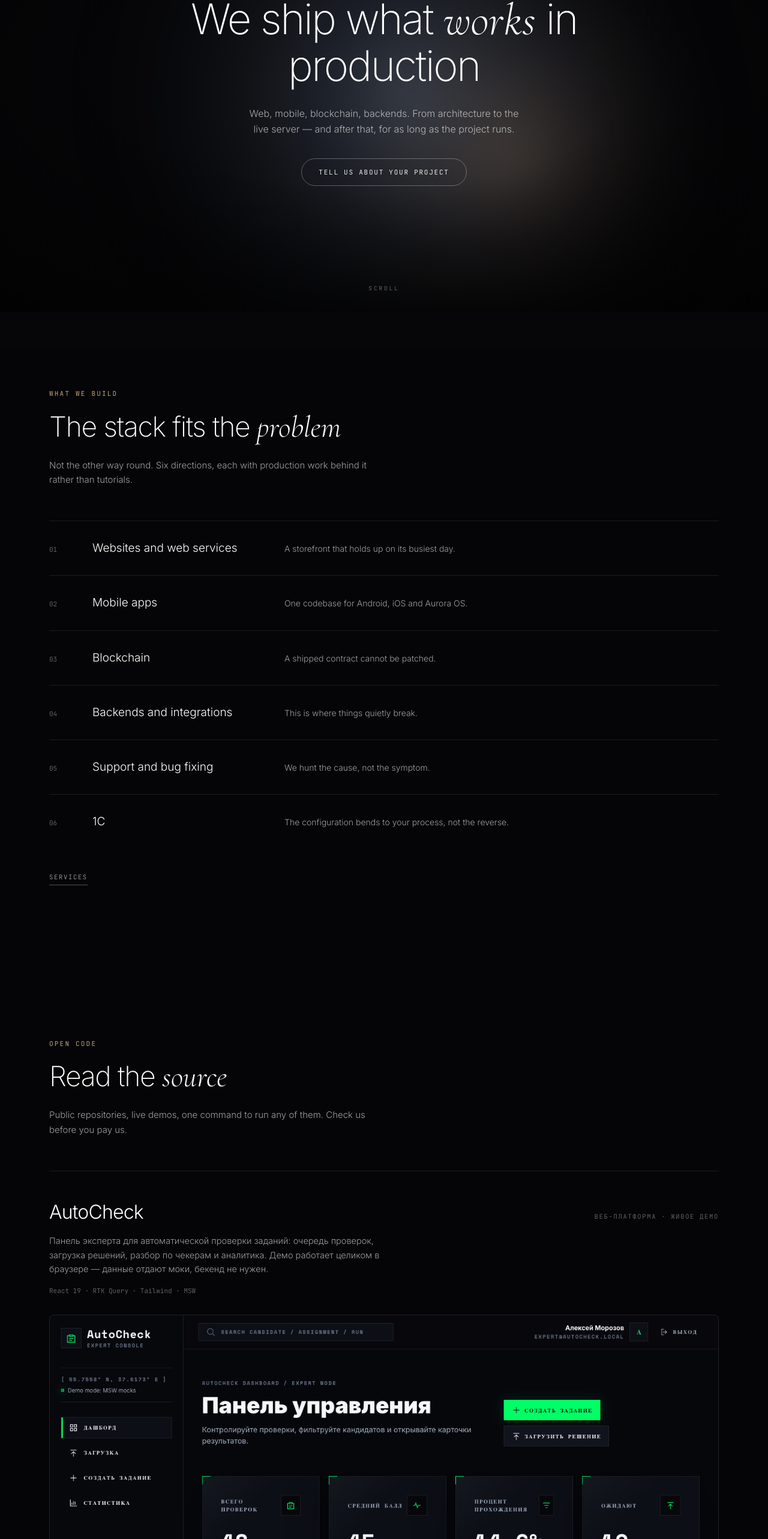
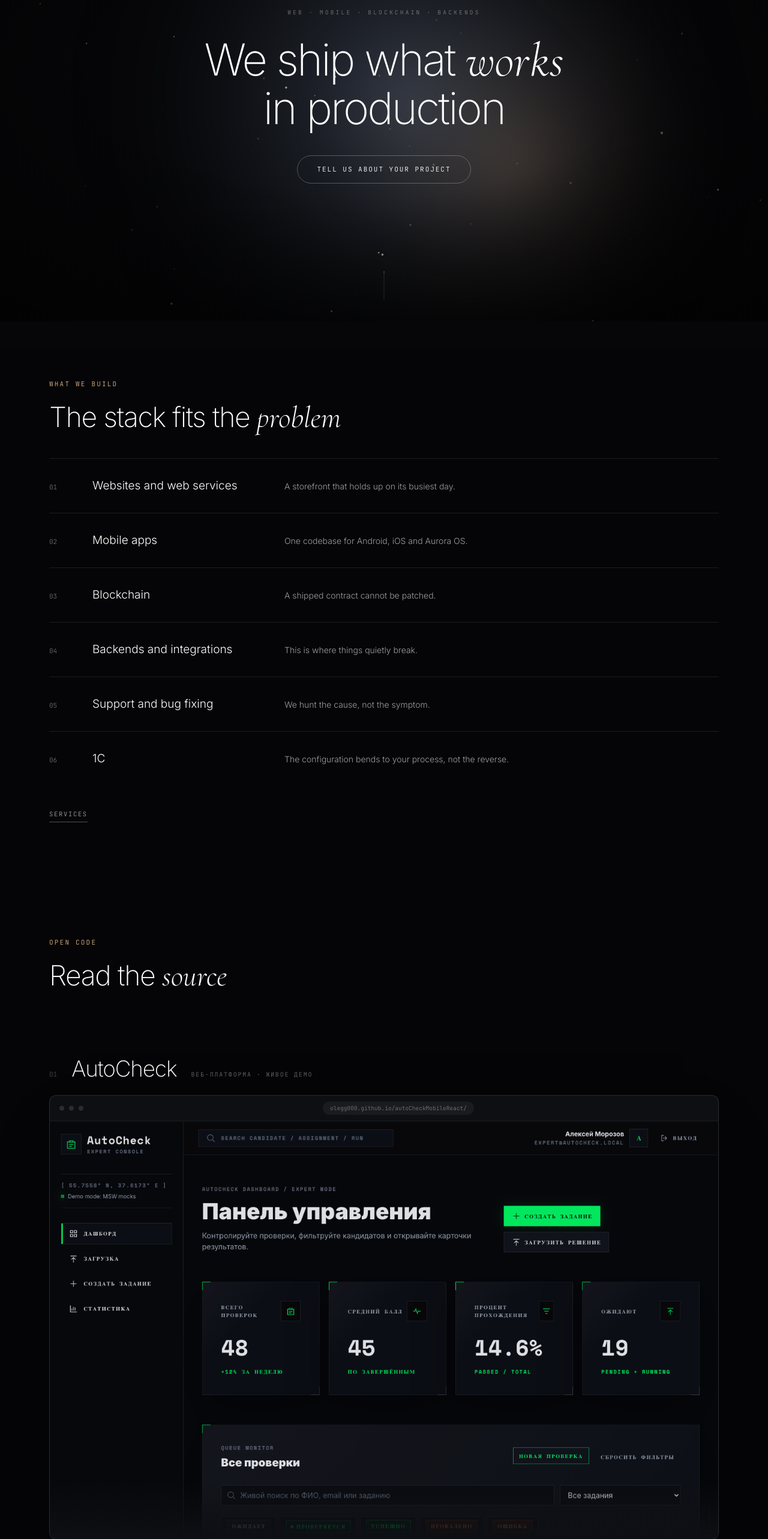
Before and after one commit to Olegg000/lendvis, a React (Vite) app: page / in a window 1280 px wide. Shown: the part 216-2782 px from the top of the page at 60% size. Built offline with nearby package versions, Linux system fonts and the light colour scheme.

Commit message:
Give the page something to look at
Dust drifting through the light, a title that pulls into focus word by word, screenshots framed as browser windows, and a light drip instead of the word scroll. Less prose, tighter spacing.

```diff
--- /dev/null
+++ b/src/components/Dust.tsx
@@ -0,0 +1,81 @@
+import { useEffect, useRef } from 'react'
+
+type Mote = { x: number; y: number; r: number; a: number; vx: number; vy: number; ph: number }
+
+/**
+ * Пылинки в луче света: медленно плывут вверх, мерцают, слегка сносятся вбок.
+ * Тот самый «кинематографический» слой, из-за которого кадр перестаёт быть пустым.
+ */
+export function Dust({ density = 1 }: { density?: number }) {
+  const ref = useRef<HTMLCanvasElement>(null)
+
+  useEffect(() => {
+    const canvas = ref.current
+    if (!canvas) return
+    const ctx = canvas.getContext('2d')
+    if (!ctx) return
+    if (window.matchMedia('(prefers-reduced-motion: reduce)').matches) return
+
+    const dpr = Math.min(window.devicePixelRatio || 1, 2)
+    let w = 0
+    let h = 0
+    let raf = 0
+    let motes: Mote[] = []
+
+    const seed = () => {
+      const count = Math.round(Math.min(90, (w * h) / 16000) * density)
+      motes = Array.from({ length: count }, () => ({
+        x: Math.random() * w,
+        y: Math.random() * h,
+        r: 0.5 + Math.random() * 1.7,
+        a: 0.12 + Math.random() * 0.5,
+        vx: (Math.random() - 0.5) * 0.09,
+        vy: -0.05 - Math.random() * 0.16,
+        ph: Math.random() * Math.PI * 2,
+      }))
+    }
+
+    const resize = () => {
+      const parent = canvas.parentElement
+      w = parent?.clientWidth ?? window.innerWidth
+      h = parent?.clientHeight ?? window.innerHeight
+      canvas.width = Math.max(1, Math.floor(w * dpr))
+      canvas.height = Math.max(1, Math.floor(h * dpr))
+      canvas.style.width = w + 'px'
+      canvas.style.height = h + 'px'
+      ctx.setTransform(dpr, 0, 0, dpr, 0, 0)
+      seed()
+    }
+
+    const draw = (time: number) => {
+      ctx.clearRect(0, 0, w, h)
+      for (const m of motes) {
+        m.x += m.vx
+        m.y += m.vy
+        if (m.y < -8) {
+          m.y = h + 8
+          m.x = Math.random() * w
+        }
+        if (m.x < -8) m.x = w + 8
+        if (m.x > w + 8) m.x = -8
+        // мерцание: каждая пылинка дышит в своём такте
+        const twinkle = 0.55 + 0.45 * Math.sin(time / 900 + m.ph)
+        ctx.beginPath()
+        ctx.arc(m.x, m.y, m.r, 0, Math.PI * 2)
+        ctx.fillStyle = `rgba(255,248,235,${m.a * twinkle})`
+        ctx.fill()
+      }
+      raf = requestAnimationFrame(draw)
+    }
+
+    resize()
+    raf = requestAnimationFrame(draw)
+    window.addEventListener('resize', resize, { passive: true })
+    return () => {
+      cancelAnimationFrame(raf)
+      window.removeEventListener('resize', resize)
+    }
+  }, [density])
+
+  return <canvas ref={ref} aria-hidden="true" className="pointer-events-none absolute inset-0 z-[1] h-full w-full" />
+}
--- a/src/components/WorkCard.tsx
+++ b/src/components/WorkCard.tsx
@@ -1,90 +1,111 @@
-import { useState } from 'react'
-import { motion, useReducedMotion } from 'framer-motion'
+import { useRef, useState } from 'react'
+import { motion, useReducedMotion, useScroll, useTransform } from 'framer-motion'
 import type { Project } from '../data'
 import { useLang } from '../lib/i18n'
 
+const EASE = [0.22, 0.61, 0.24, 1] as const
+
 /**
- * Карточка работы в строгой подаче: сначала название и мета, потом кадр.
- * Если у проекта есть живое демо — оно открывается прямо здесь, в рамке,
- * и с ним можно повозиться, не уходя с сайта.
+ * Работа в кадре: крупный номер, короткая подпись и экран в окне браузера.
+ * По клику окно оживает — внутри крутится настоящее демо.
  */
 export function WorkCard({ project, index }: { project: Project; index: number }) {
   const { lang } = useLang()
   const still = useReducedMotion()
   const [live, setLive] = useState(false)
+  const ref = useRef<HTMLDivElement>(null)
+
+  const { scrollYProgress } = useScroll({ target: ref, offset: ['start end', 'end start'] })
+  const y = useTransform(scrollYProgress, [0, 1], [26, -26])
 
   const label = {
-    ru: { play: 'Запустить прямо здесь', open: 'Открыть отдельно', code: 'Код', running: 'Работает вживую' },
-    en: { play: 'Run it right here', open: 'Open separately', code: 'Code', running: 'Running live' },
+    ru: { play: 'Запустить', open: 'Открыть', code: 'Код', running: 'работает вживую' },
+    en: { play: 'Run it', open: 'Open', code: 'Code', running: 'running live' },
   }[lang]
 
   return (
     <motion.article
-      initial={still ? false : { opacity: 0, y: 26 }}
+      initial={still ? false : { opacity: 0, y: 30 }}
       whileInView={{ opacity: 1, y: 0 }}
-      viewport={{ once: true, margin: '-60px' }}
-      transition={{ duration: 0.8, delay: Math.min(index * 0.06, 0.24), ease: [0.22, 0.61, 0.24, 1] }}
-      className="border-t border-line py-12 first:border-t-0 first:pt-0"
+      viewport={{ once: true, margin: '-80px' }}
+      transition={{ duration: 0.9, ease: EASE }}
+      className="group relative py-16 first:pt-0"
     >
-      <div className="flex flex-wrap items-baseline justify-between gap-x-8 gap-y-2">
-        <h3 className="text-[clamp(1.4rem,3vw,2rem)] leading-tight font-light tracking-[-0.025em]">{project.name}</h3>
-        <span className="font-mono text-[10.5px] tracking-[0.16em] text-faint uppercase">{project.kind}</span>
+      <div className="mb-6 flex flex-wrap items-baseline gap-x-6 gap-y-1">
+        <span className="font-mono text-[11px] text-white/25 tabular-nums">{String(index + 1).padStart(2, '0')}</span>
+        <h3 className="text-[clamp(1.5rem,3.4vw,2.3rem)] leading-tight font-extralight tracking-[-0.03em]">
+          {project.name}
+        </h3>
+        <span className="font-mono text-[10px] tracking-[0.18em] text-faint uppercase">{project.kind}</span>
       </div>
 
-      <p className="mt-4 max-w-[62ch] text-[14.5px] leading-relaxed text-soft">{project.summary}</p>
+      {/* Окно браузера: кадру нужна рама, иначе скриншот висит в воздухе */}
+      <motion.div
+        ref={ref}
+        style={still ? undefined : { y }}
+        className="overflow-hidden rounded-xl border border-white/12 bg-[#0d0f13] shadow-[0_50px_120px_-60px_rgba(0,0,0,1)] transition-colors duration-500 group-hover:border-white/25"
+      >
+        <div className="flex items-center gap-2 border-b border-white/8 px-4 py-2.5">
+          <span className="h-2 w-2 rounded-full bg-white/12" />
+          <span className="h-2 w-2 rounded-full bg-white/12" />
+          <span className="h-2 w-2 rounded-full bg-white/12" />
+          <span className="mx-auto flex items-center gap-2 rounded-full bg-white/[0.05] px-3 py-1 font-mono text-[9.5px] text-white/40">
+            {live && <span className="h-1.5 w-1.5 rounded-full bg-[#5ec08a]" />}
+            {live ? label.running : (project.demo ?? project.repo).replace(/^https?:\/\//, '').slice(0, 42)}
+          </span>
+        </div>
 
-      <p className="mt-4 font-mono text-[11px] text-faint">{project.stack.join(' · ')}</p>
-
-      <div className="relative mt-8 overflow-hidden rounded-lg border border-line bg-panel">
         {live && project.demo ? (
-          <>
-            <div className="flex items-center gap-2 border-b border-line px-3 py-2">
-              <span className="h-1.5 w-1.5 rounded-full bg-[#5ec08a]" />
-              <span className="font-mono text-[9.5px] tracking-[0.14em] text-faint uppercase">{label.running}</span>
-              <span className="ml-auto font-mono text-[9.5px] text-faint">{project.demo.replace('https://', '')}</span>
-            </div>
           <iframe
             src={project.demo}
             title={project.name}
             loading="lazy"
-              className="block h-[420px] w-full bg-white sm:h-[520px]"
+            className="block h-[440px] w-full bg-white sm:h-[560px]"
           />
-          </>
         ) : (
           <div className="relative">
-            <img src={project.shots[0]} alt="" loading="lazy" className="block w-full object-cover object-top" />
+            <img
+              src={project.shots[0]}
+              alt=""
+              loading="lazy"
+              className="block aspect-[16/10] w-full object-cover object-top opacity-90 transition-all duration-[900ms] group-hover:scale-[1.015] group-hover:opacity-100"
+            />
+            <div className="pointer-events-none absolute inset-x-0 bottom-0 h-24 bg-gradient-to-t from-[#0d0f13] to-transparent" />
             {project.demo && (
               <button
                 type="button"
                 onClick={() => setLive(true)}
-                data-cursor={lang === 'ru' ? 'запустить' : 'run'}
-                className="absolute inset-0 flex items-center justify-center bg-ground/55 opacity-0 backdrop-blur-[1px] transition-opacity duration-300 hover:opacity-100 focus-visible:opacity-100"
+                data-cursor={label.play.toLowerCase()}
+                className="absolute inset-0 flex items-center justify-center opacity-0 transition-opacity duration-500 group-hover:opacity-100 focus-visible:opacity-100"
               >
-                <span className="rounded-full border border-white/45 bg-ground/70 px-6 py-3 font-mono text-[11px] tracking-[0.16em] uppercase">
+                <span className="rounded-full border border-white/40 bg-black/45 px-7 py-3 font-mono text-[10.5px] tracking-[0.2em] uppercase backdrop-blur-sm">
                   {label.play}
                 </span>
               </button>
             )}
           </div>
         )}
-      </div>
+      </motion.div>
 
-      <div className="mt-6 flex flex-wrap items-center gap-x-7 gap-y-3">
+      <div className="mt-5 flex flex-wrap items-center justify-between gap-4">
+        <p className="font-mono text-[10.5px] text-faint">{project.stack.slice(0, 4).join(' · ')}</p>
+        <div className="flex items-center gap-6">
           {project.demo && (
             <a
               href={project.demo}
-            className="rounded-full border border-white/25 px-5 py-2.5 font-mono text-[10.5px] tracking-[0.16em] uppercase transition-colors hover:border-white/60"
+              className="border-b border-white/25 pb-1 font-mono text-[10px] tracking-[0.18em] text-soft uppercase transition-colors hover:border-white/70 hover:text-fg"
             >
               {label.open}
             </a>
           )}
           <a
             href={project.repo}
-          className="border-b border-white/30 pb-1 font-mono text-[10.5px] tracking-[0.16em] text-soft uppercase transition-colors hover:border-white/70 hover:text-fg"
+            className="border-b border-white/25 pb-1 font-mono text-[10px] tracking-[0.18em] text-soft uppercase transition-colors hover:border-white/70 hover:text-fg"
           >
             {label.code}
           </a>
         </div>
+      </div>
     </motion.article>
   )
 }
--- a/src/copy.ts
+++ b/src/copy.ts
@@ -19,6 +19,7 @@ export const copy = {
         titleAfter: 'в проде',
         subtitle:
           'Сайты, мобильные приложения, блокчейн, бекенды. От архитектуры до боевого сервера — и дальше, пока проект живёт.',
+        tagline: 'Сайты · Мобильные · Блокчейн · Бекенды',
         ctaPrimary: 'Расскажите о задаче',
         ctaSecondary: 'Обсудить задачу',
         scroll: 'Прокрутите',
@@ -235,6 +236,7 @@ export const copy = {
         titleAfter: 'in production',
         subtitle:
           'Web, mobile, blockchain, backends. From architecture to the live server — and after that, for as long as the project runs.',
+        tagline: 'Web · Mobile · Blockchain · Backends',
         ctaPrimary: 'Tell us about your project',
         ctaSecondary: 'Talk it through',
         scroll: 'Scroll',
--- a/src/pages/Home.tsx
+++ b/src/pages/Home.tsx
@@ -33,7 +33,7 @@ export function SectionHead({
   lead?: string
 }) {
   return (
-    <header className="mb-14">
+    <header className="mb-10">
       {eyebrow && (
         <Reveal>
           <p className="eyebrow mb-5">{eyebrow}</p>
@@ -62,12 +62,11 @@ export default function Home() {
     <>
       <Hero />
 
-      <section className="mx-auto max-w-[1180px] px-5 py-24 sm:px-8 sm:py-32">
+      <section className="mx-auto max-w-[1180px] px-5 py-20 sm:px-8 sm:py-24">
         <SectionHead
           eyebrow={t.home.services.eyebrow}
           title={t.home.services.title}
           accent={t.home.services.titleAccent}
-          lead={t.home.services.lead}
         />
         <div>
           {t.services.items.map((s, i) => (
@@ -92,12 +91,11 @@ export default function Home() {
         </Reveal>
       </section>
 
-      <section className="mx-auto max-w-[1180px] px-5 py-24 sm:px-8 sm:py-32">
+      <section className="mx-auto max-w-[1180px] px-5 py-20 sm:px-8 sm:py-24">
         <SectionHead
           eyebrow={t.home.work.eyebrow}
           title={t.home.work.title}
           accent={t.home.work.titleAccent}
-          lead={t.home.work.lead}
         />
         {shown.map((p, i) => (
           <WorkCard key={p.n} project={p} index={i} />
@@ -112,16 +110,13 @@ export default function Home() {
         </Reveal>
       </section>
 
-      <section className="mx-auto max-w-[1180px] px-5 py-24 sm:px-8 sm:py-32">
+      <section className="mx-auto max-w-[1180px] px-5 py-20 sm:px-8 sm:py-24">
         <div className="border-t border-line pt-14">
           <Reveal>
             <h2 className="max-w-[18ch] text-[clamp(1.7rem,4vw,2.9rem)] leading-[1.1] font-extralight tracking-[-0.03em]">
               {t.home.final.title}
               <span className="font-serif text-[1.08em] font-light italic tracking-normal"> {t.home.final.titleAccent}</span>
             </h2>
-          </Reveal>
-          <Reveal delay={0.08}>
-            <p className="mt-6 max-w-[54ch] text-[15px] leading-relaxed text-soft">{t.home.final.text}</p>
           </Reveal>
           <Reveal delay={0.16}>
             <Link
--- a/src/sections/Hero.tsx
+++ b/src/sections/Hero.tsx
@@ -1,62 +1,105 @@
 import { Link } from 'react-router-dom'
-import { motion, useReducedMotion } from 'framer-motion'
+import { motion, useReducedMotion, useScroll, useTransform } from 'framer-motion'
+import { useRef } from 'react'
 import { LightField } from '../components/Atmosphere'
+import { Dust } from '../components/Dust'
 import { useLang } from '../lib/i18n'
 
 const EASE = [0.22, 0.61, 0.24, 1] as const
 
-/**
- * Первый экран: всё по центру, максимум воздуха, один дышащий источник света.
- * Регалий здесь намеренно нет — только суть и приглашение к разговору.
- */
+/** Заголовок собирается из размытия по словам — как наводка резкости в кадре. */
+function FocusIn({ text, className, delay = 0 }: { text: string; className?: string; delay?: number }) {
+  const still = useReducedMotion()
+  const words = text.split(' ')
+  return (
+    <span className={className}>
+      {words.map((w, i) => (
+        <motion.span
+          key={i}
+          className="inline-block"
+          initial={still ? false : { opacity: 0, filter: 'blur(14px)', y: 14 }}
+          animate={{ opacity: 1, filter: 'blur(0px)', y: 0 }}
+          transition={{ duration: 1.15, delay: delay + i * 0.09, ease: EASE }}
+        >
+          {w}
+          {i < words.length - 1 ? ' ' : ''}
+        </motion.span>
+      ))}
+    </span>
+  )
+}
+
 export function Hero() {
   const { t } = useLang()
   const still = useReducedMotion()
   const h = t.home.hero
+  const ref = useRef<HTMLElement>(null)
 
-  const rise = (delay: number) => ({
-    initial: still ? false : { opacity: 0, y: 18 },
-    animate: { opacity: 1, y: 0 },
-    transition: { duration: 1.1, delay, ease: EASE },
-  })
+  // Уходя вверх, кадр гаснет и чуть уезжает — плавная склейка со следующей сценой
+  const { scrollYProgress } = useScroll({ target: ref, offset: ['start start', 'end start'] })
+  const opacity = useTransform(scrollYProgress, [0, 0.85], [1, 0])
+  const scale = useTransform(scrollYProgress, [0, 1], [1, 1.06])
+  const lift = useTransform(scrollYProgress, [0, 1], [0, -60])
 
   return (
-    <section className="relative flex min-h-[92svh] items-center justify-center overflow-hidden px-5 py-28 sm:px-8">
+    <section ref={ref} className="relative flex min-h-[94svh] items-center justify-center overflow-hidden px-5 sm:px-8">
       <LightField />
+      <Dust />
 
-      <div className="relative z-10 flex flex-col items-center text-center">
-        <motion.h1
-          {...rise(0.05)}
-          className="max-w-[16ch] text-[clamp(2rem,6.2vw,4.4rem)] leading-[1.06] font-extralight tracking-[-0.035em] text-fg"
+      <motion.div
+        style={still ? undefined : { opacity, scale, y: lift }}
+        className="relative z-10 flex flex-col items-center text-center"
+      >
+        <motion.p
+          initial={still ? false : { opacity: 0 }}
+          animate={{ opacity: 1 }}
+          transition={{ duration: 1.6, delay: 1.25 }}
+          className="mb-8 font-mono text-[9.5px] tracking-[0.34em] text-white/38 uppercase"
         >
-          {h.titleBefore}{' '}
-          <span className="font-serif text-[1.06em] font-light italic tracking-normal">{h.titleItalic}</span>{' '}
-          {h.titleAfter}
-        </motion.h1>
-
-        <motion.p {...rise(0.28)} className="mt-7 max-w-[46ch] text-[15px] leading-relaxed text-soft sm:text-base">
-          {h.subtitle}
+          {t.home.hero.tagline}
         </motion.p>
 
-        <motion.div {...rise(0.46)}>
+        <h1 className="max-w-[15ch] text-[clamp(2.1rem,6.6vw,4.6rem)] leading-[1.04] font-extralight tracking-[-0.04em] text-fg">
+          <FocusIn text={h.titleBefore} />{' '}
+          <motion.span
+            className="font-serif text-[1.08em] font-light italic tracking-normal"
+            initial={still ? false : { opacity: 0, filter: 'blur(16px)' }}
+            animate={{ opacity: 1, filter: 'blur(0px)' }}
+            transition={{ duration: 1.4, delay: 0.42, ease: EASE }}
+          >
+            {h.titleItalic}
+          </motion.span>{' '}
+          <FocusIn text={h.titleAfter} delay={0.62} />
+        </h1>
+
+        <motion.div
+          initial={still ? false : { opacity: 0, y: 14 }}
+          animate={{ opacity: 1, y: 0 }}
+          transition={{ duration: 1, delay: 1.05, ease: EASE }}
+        >
           <Link
             to="/contact"
-            data-cursor="написать"
-            className="mt-9 inline-flex items-center rounded-full border border-white/28 px-7 py-3.5 font-mono text-[11px] tracking-[0.16em] text-fg uppercase transition-colors hover:border-white/60 hover:bg-white/[0.06]"
+            data-cursor={t.nav.cta}
+            className="mt-10 inline-flex items-center rounded-full border border-white/25 px-8 py-3.5 font-mono text-[11px] tracking-[0.18em] text-fg uppercase transition-all duration-500 hover:border-white/70 hover:bg-white/[0.07] hover:tracking-[0.24em]"
           >
             {h.ctaPrimary}
           </Link>
         </motion.div>
-      </div>
+      </motion.div>
 
-      <motion.span
+      {/* Тонкая линия света, стекающая вниз — вместо слова «прокрутите» */}
+      <motion.div
         initial={still ? false : { opacity: 0 }}
         animate={{ opacity: 1 }}
-        transition={{ duration: 1.2, delay: 1 }}
-        className="absolute bottom-8 left-1/2 z-10 -translate-x-1/2 font-mono text-[9.5px] tracking-[0.3em] text-faint uppercase"
+        transition={{ duration: 1.4, delay: 1.6 }}
+        className="absolute bottom-9 left-1/2 z-10 h-12 w-px -translate-x-1/2 overflow-hidden bg-white/12"
       >
-        {h.scroll}
-      </motion.span>
+        <motion.span
+          className="absolute inset-x-0 top-0 block h-5 bg-gradient-to-b from-transparent via-white/85 to-transparent"
+          animate={still ? undefined : { y: ['-100%', '340%'] }}
+          transition={{ duration: 2.6, repeat: Infinity, ease: 'easeInOut', repeatDelay: 0.5 }}
+        />
+      </motion.div>
     </section>
   )
 }
```
Lines whose indentation alone changed are shown as unchanged.
